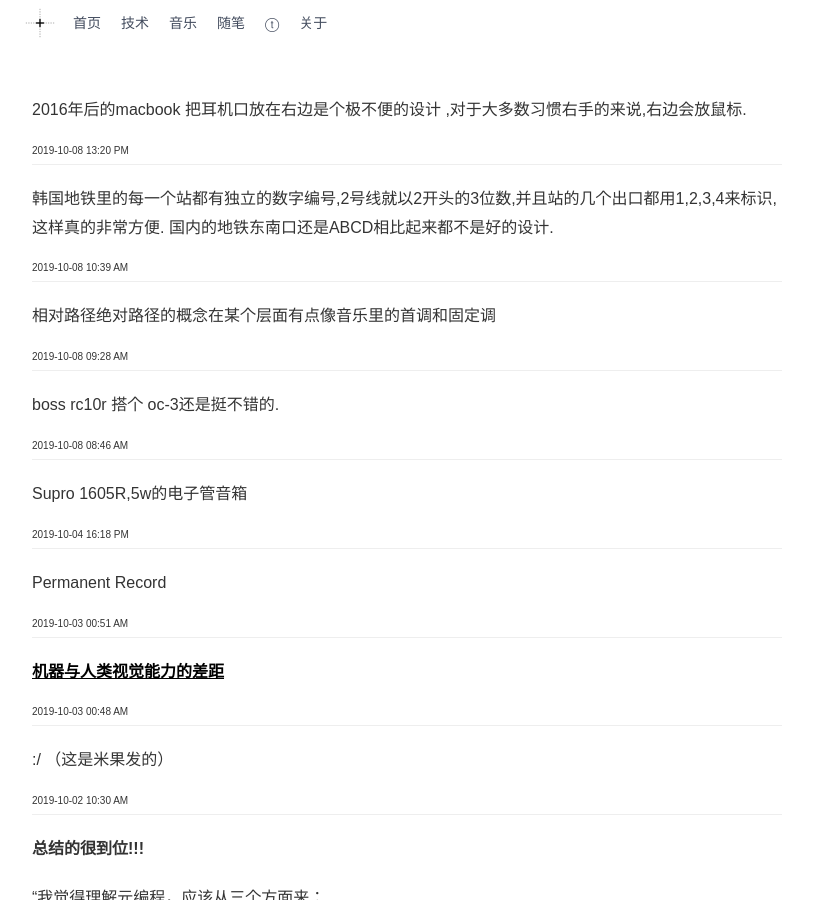
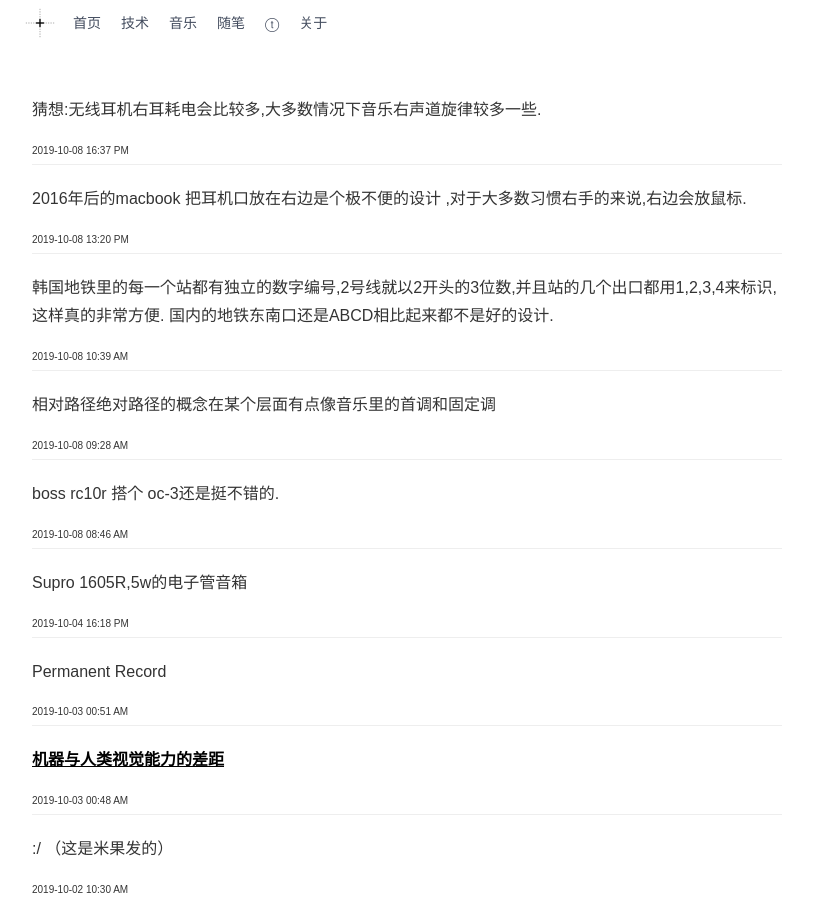
Before and after one commit to babyking/babyking.github.io, a Jekyll site: the page built from _posts/2019-09-23-t.md, in a window 1280 px wide and 900 px high. Shown: the whole window, without its empty margins (233-1046 px from the left). Built offline with Jekyll 4.4.1, drawn with Linux system fonts in a browser that asks for light colours.

Commit message:
blog update

```diff
--- a/_posts/2019-09-23-t.md
+++ b/_posts/2019-09-23-t.md
@@ -6,6 +6,10 @@ title: 一个人的推
 permalink: /t/
 date: 2019-09-23 11:46
 ---
+
+猜想:无线耳机右耳耗电会比较多,大多数情况下音乐右声道旋律较多一些.
+<font size="1">2019-10-08 16:37 PM</font>
+<hr>
 
 2016年后的macbook 把耳机口放在右边是个极不便的设计 ,对于大多数习惯右手的来说,右边会放鼠标.
 <font size="1">2019-10-08 13:20 PM</font>
```
